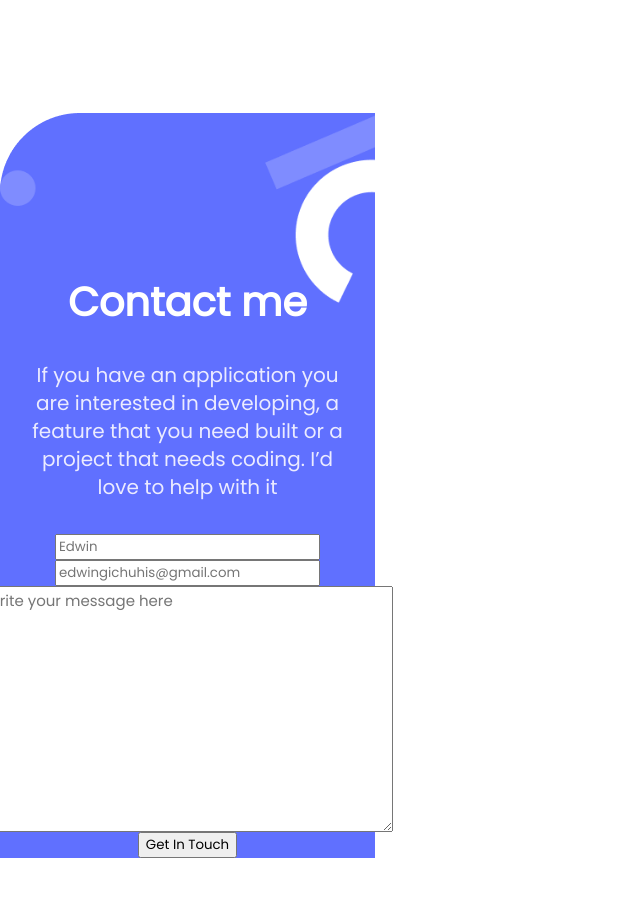
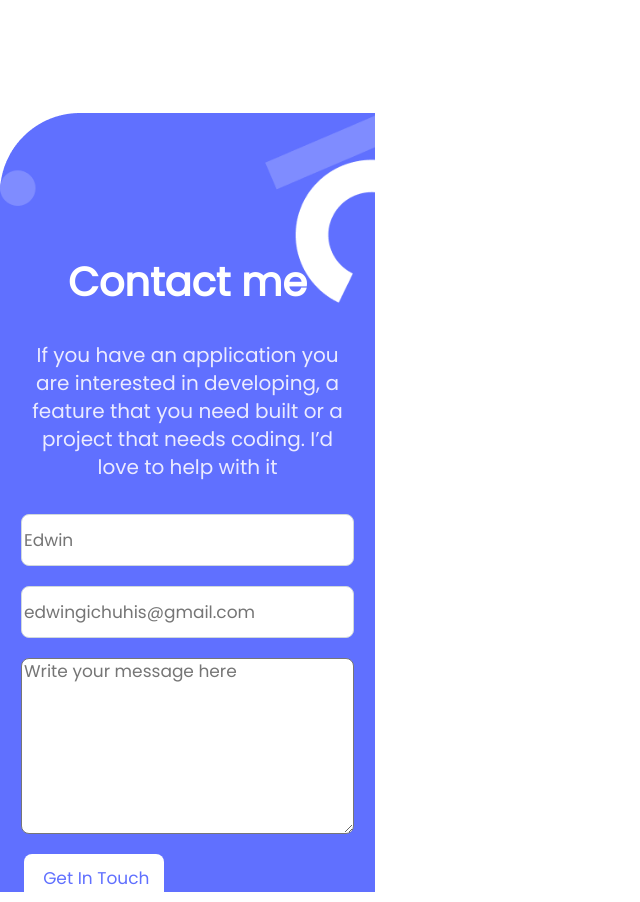
Before and after one commit to egichuhis/Portfolio, a website: page index.html in a window 1280 px wide. Shown: the part 4213-5115 px from the top of the page, without its empty margins (0-640 px from the left). Before the commit the page ends 5071 px from the top, so only its background shows below. Drawn offline with Linux system fonts and the light colour scheme.

Commit message:
Add styling to Get-In-Touch button

```diff
--- a/index.html
+++ b/index.html
@@ -264,15 +264,11 @@
                         a feature that you need built or a project that needs
                         coding. I’d love to help with it
                     </h5>
-                    </>
-
-
-
-
-                    <input type="text" name="" id="" placeholder="Edwin" class="your-name">
+                    <input type="text" name="" id="" placeholder="Edwin" class="name">
                     <input type="email" name="" id="" placeholder="edwingichuhis@gmail.com" class="email">
-                    <textarea name="" id="" cols="30" rows="10" placeholder="Write your message here" class="message"></textarea>
-                    <button>Get In Touch</button>
+                    <textarea name="" id="" cols="30" rows="10" placeholder="Write your message here"
+                        class="message"></textarea>
+                    <input type="button" value=" Get In Touch" class="get-touch-btn">
             </section>
         </section>
     </body>
--- a/style.css
+++ b/style.css
@@ -495,7 +495,7 @@ background-size:100% auto;
 text-align: center;
 align-items: center;
 justify-content: center;
-padding-top: 130px;
+padding-top: 110px;
 }
 
 
@@ -512,7 +512,6 @@ color: #FFFFFF;
 
 .contact-section h5 {
 width: 327px;
-font-family: 'Poppins';
 font-style: normal;
 font-weight: 400;
 font-size: 20px;
@@ -522,21 +521,70 @@ color: #EBEBFF;
 margin-top: 0px;
 }
 
-.your-name .email {
-background: #FFFFFF;
+.name {
+background: #fff;
 border: 1px solid #CFD8DC;
+height: 48px;
+width: 327px;
 border-radius: 8px;
+margin-bottom: 20px;
+font-style: normal;
+font-weight: 400;
+font-size: 17px;
+line-height: 20px;
+display: flex;
+align-items: center;
+color: #172B4D;
+}
+
+.email {
+  background: #fff;
+border: 1px solid #CFD8DC;
+height: 48px;
+width: 327px;
+border-radius: 8px;
+margin-bottom: 20px;
+font-style: normal;
+font-weight: 400;
+font-size: 17px;
+line-height: 20px;
+display: flex;
+align-items: center;
+color: #172B4D;
+
 }
 
 .message {
-left: 16px;
-right: 38px;
-top: 15px;
-bottom: 15px;
-font-family: 'Poppins';
+width: 327px;
+height: 170px;
 font-style: normal;
 font-weight: 400;
 font-size: 15px;
 line-height: 24px;
 color: #B3BAC5;
+border-radius: 8px;
+font-style: normal;
+font-weight: 400;
+font-size: 17px;
+line-height: 20px;
+display: flex;
+align-items: center;
+color: #172B4D;
+margin-bottom: 20px;
+
 }
+
+.get-touch-btn {
+ width: 140px;
+height: 48px;
+  background: #FFFFFF;
+border-radius: 8px;
+color: #6070FF;
+font-style: normal;
+font-weight: 500;
+font-size: 17px;
+line-height: 24px;
+border: none;
+align-self: flex-start;
+margin-left: 24px;
+}
```
